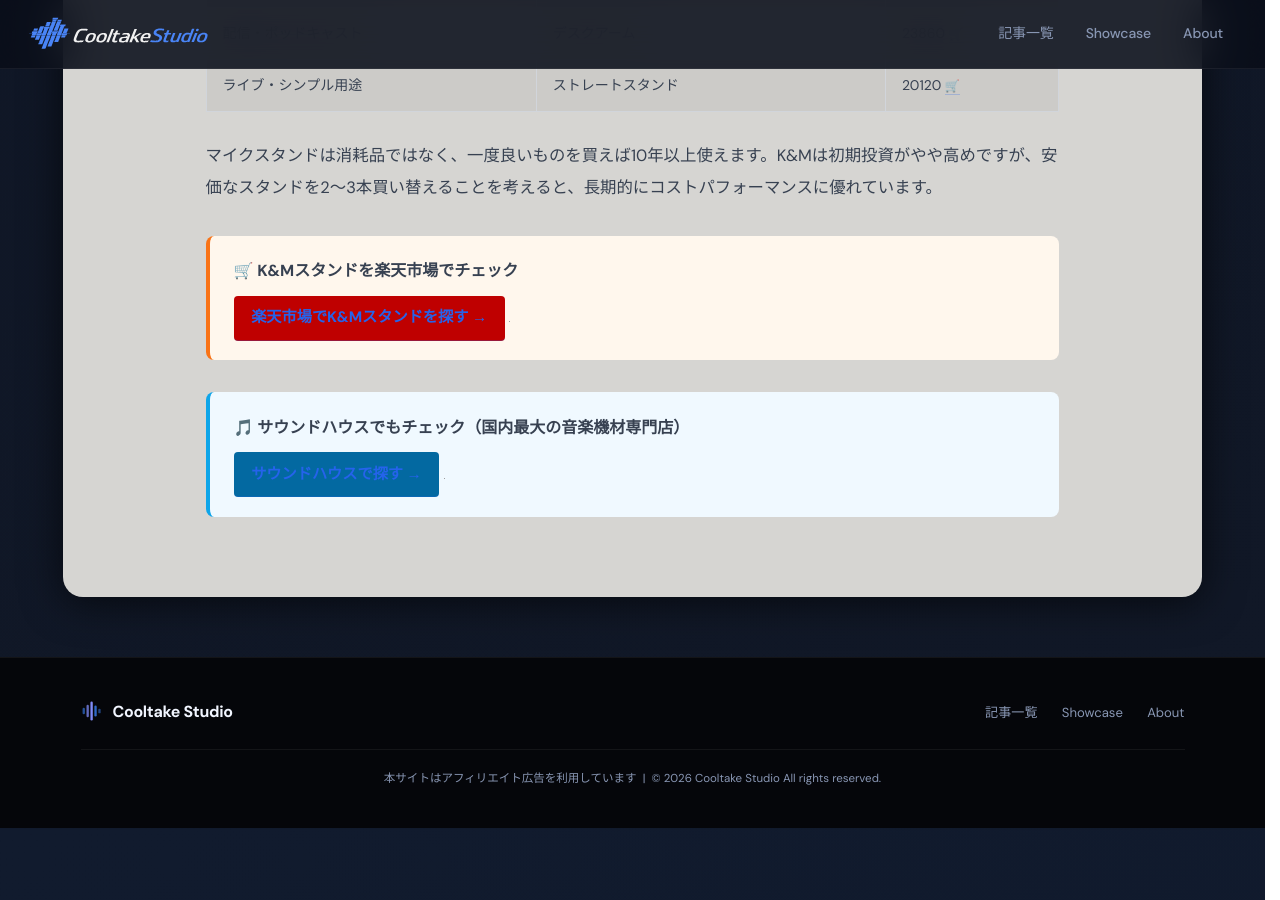
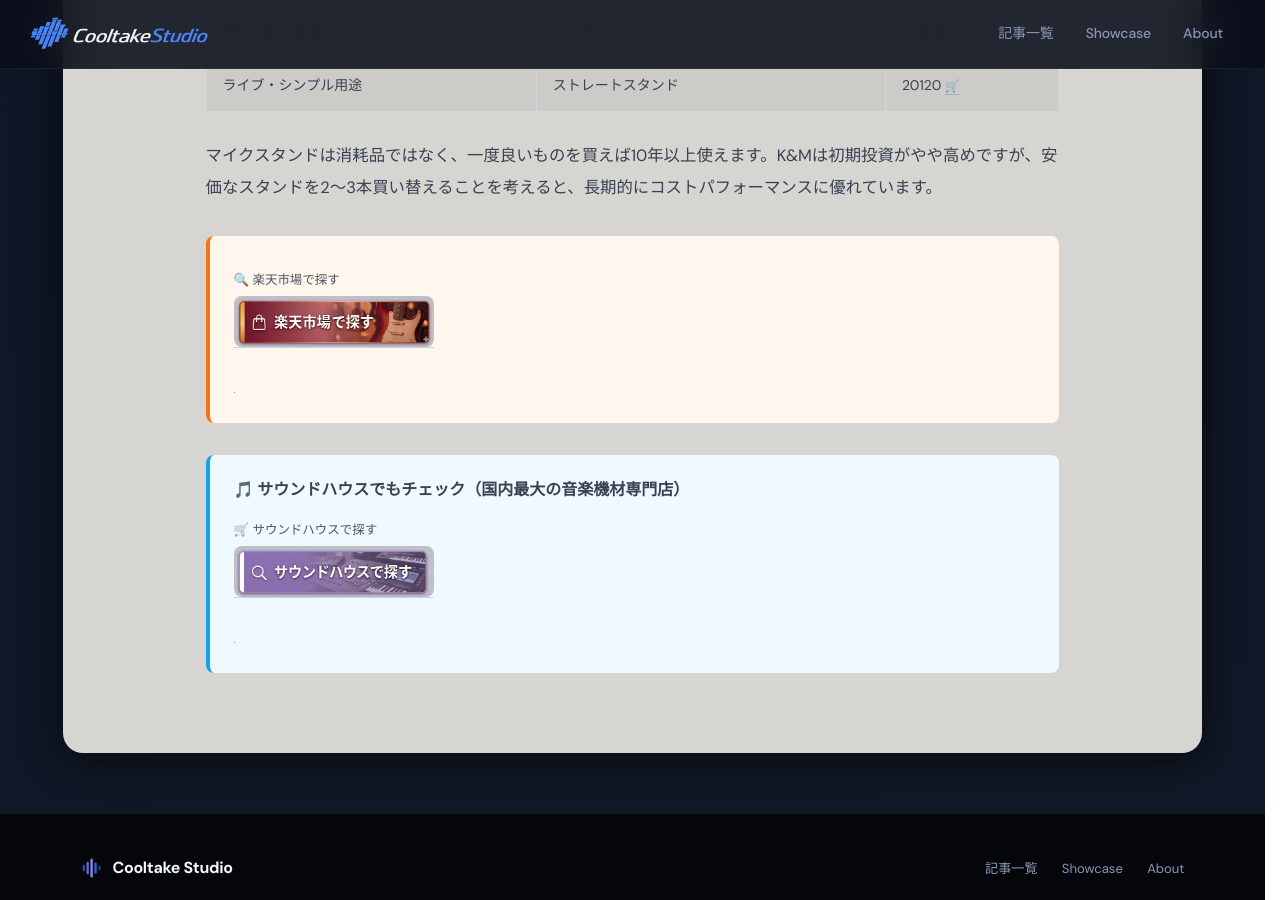
Before and after one commit to cooltake/cooltake-staging, a Jekyll site: the page built from _posts/2026-05-17-mic-stand-guide.md, in a window 1280 px wide and 900 px high, scrolled down 6748 px. Built offline with Jekyll 4.4.1, drawn with Linux system fonts in a browser that asks for light colours; some web fonts are replaced; grey boxes are pictures that could not be loaded.

Commit message:
style: replace old CTA buttons with image buttons in 2026-05-17-mic-stand-guide.md

```diff
--- a/_posts/2026-05-17-mic-stand-guide.md
+++ b/_posts/2026-05-17-mic-stand-guide.md
@@ -175,13 +175,14 @@
 マイクスタンドは消耗品ではなく、一度良いものを買えば10年以上使えます。K&Mは初期投資がやや高めですが、安価なスタンドを2〜3本買い替えることを考えると、長期的にコストパフォーマンスに優れています。
 
 <div style="margin:2rem 0;padding:1.2rem 1.5rem;background:#fff7ed;border-left:4px solid #f97316;border-radius:8px;">
-<p style="margin:0 0 .6rem;font-weight:bold;font-size:1rem;">&#x1F6D2; K&Mスタンドを楽天市場でチェック</p>
-<a href="//af.moshimo.com/af/c/click?a_id=5565352&amp;p_id=54&amp;pc_id=54&amp;pl_id=616&amp;url=https%3A%2F%2Fsearch.rakuten.co.jp%2Fsearch%2Fmall%2FK%2526M%2B%25E3%2583%259E%25E3%2582%25A4%25E3%2582%25AF%25E3%2582%25B9%25E3%2582%25BF%25E3%2583%25B3%25E3%2583%2589%2F" rel="nofollow" referrerpolicy="no-referrer-when-downgrade" style="display:inline-block;background:#bf0000;color:#fff;padding:.45rem 1.1rem;border-radius:4px;text-decoration:none;font-weight:bold;font-size:.95rem;">楽天市場でK&Mスタンドを探す →</a>
+<div style="margin:.8rem 0;"><span style="display:block;font-size:.78rem;color:#4b5563;margin-bottom:3px;margin-top:6px;">🔍 楽天市場で探す</span>
+<a href="//af.moshimo.com/af/c/click?a_id=5565352&amp;p_id=54&amp;pc_id=54&amp;pl_id=616&amp;url=https%3A%2F%2Fsearch.rakuten.co.jp%2Fsearch%2Fmall%2FK%2526M%2B%25E3%2583%259E%25E3%2582%25A4%25E3%2582%25AF%25E3%2582%25B9%25E3%2582%25BF%25E3%2583%25B3%25E3%2583%2589%2F" rel="nofollow" referrerpolicy="no-referrer-when-downgrade" style="display:inline-block;text-decoration:none;"><img src="/assets/images/btn-rakuten.jpg" alt="楽天市場で探す" width="200" style="height:auto;border-radius:8px;display:block;"></a></div>
 <img src="//i.moshimo.com/af/i/impression?a_id=5565352&amp;p_id=54&amp;pc_id=54&amp;pl_id=616" width="1" height="1" style="border:none;" alt="" loading="lazy">
 </div>
 
 <div style="margin:2rem 0;padding:1.2rem 1.5rem;background:#f0f9ff;border-left:4px solid #0ea5e9;border-radius:8px;">
 <p style="margin:0 0 .6rem;font-weight:bold;font-size:1rem;">&#x1F3B5; サウンドハウスでもチェック（国内最大の音楽機材専門店）</p>
-<a href="https://h.accesstrade.net/sp/cc?rk=01001xqc00os63&url=https%3A%2F%2Fwww.soundhouse.co.jp%2Fsearch%2Findex%2F%3Fsearch_all%3DK%2526M%2520%25E3%2583%259E%25E3%2582%25A4%25E3%2582%25AF%25E3%2582%25B9%25E3%2582%25BF%25E3%2583%25B3%25E3%2583%2589" rel="nofollow" referrerpolicy="no-referrer-when-downgrade" style="display:inline-block;background:#0369a1;color:#fff;padding:.45rem 1.1rem;border-radius:4px;text-decoration:none;font-weight:bold;font-size:.95rem;">サウンドハウスで探す →</a>
+<div style="margin:.8rem 0;"><span style="display:block;font-size:.78rem;color:#4b5563;margin-bottom:3px;margin-top:6px;">🛒 サウンドハウスで探す</span>
+<a href="https://h.accesstrade.net/sp/cc?rk=01001xqc00os63&url=https%3A%2F%2Fwww.soundhouse.co.jp%2Fsearch%2Findex%2F%3Fsearch_all%3DK%2526M%2520%25E3%2583%259E%25E3%2582%25A4%25E3%2582%25AF%25E3%2582%25B9%25E3%2582%25BF%25E3%2583%25B3%25E3%2583%2589" rel="nofollow" referrerpolicy="no-referrer-when-downgrade" style="display:inline-block;text-decoration:none;"><img src="/assets/images/btn-soundhouse.jpg" alt="サウンドハウスで探す" width="200" style="height:auto;border-radius:8px;display:block;"></a></div>
 <img src="https://h.accesstrade.net/sp/rr?rk=01001xqc00os63" width="1" height="1" border="0" alt="" loading="lazy">
 </div>
```
